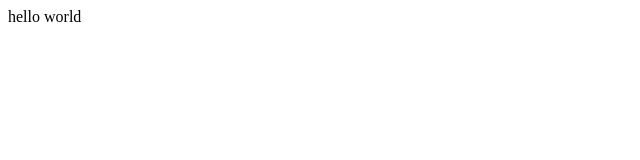
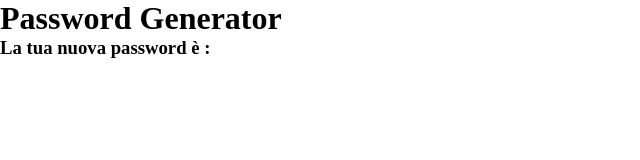
Before and after one commit to edocico/js-pwdgen-wannabe, a plain HTML site: page index.html in a window 1280 px wide. Shown: the whole page, without its empty margins (0-640 px from the left). Drawn offline with Linux system fonts and the light colour scheme.

Commit message:
created dom and README file

```diff
--- /dev/null
+++ b/css/style.css
@@ -0,0 +1,5 @@
+* {
+    padding: 0;
+    margin: 0;
+    box-sizing: border-box;
+}
--- a/index.html
+++ b/index.html
@@ -3,9 +3,20 @@
 <head>
     <meta charset="UTF-8">
     <meta name="viewport" content="width=device-width, initial-scale=1.0">
+    <link rel="stylesheet" href="./css/style.css">
     <title>password generator</title>
 </head>
 <body>
+
+    <div class="app">
+        <header>
+            <h1>Password Generator</h1>
+        </header>
+        <main class="app-content">
+            <h3>La tua nuova password è :</h3>
+            <span id="password"></span>
+        </main>
+    </div>
 
 
     <script src="./javascript/app.js"></script>
--- a/javascript/app.js
+++ b/javascript/app.js
@@ -1 +1 @@
-document.writeln('hello world')
+//document.writeln('hello world')
```
Also changed, not shown: 1 other file.
